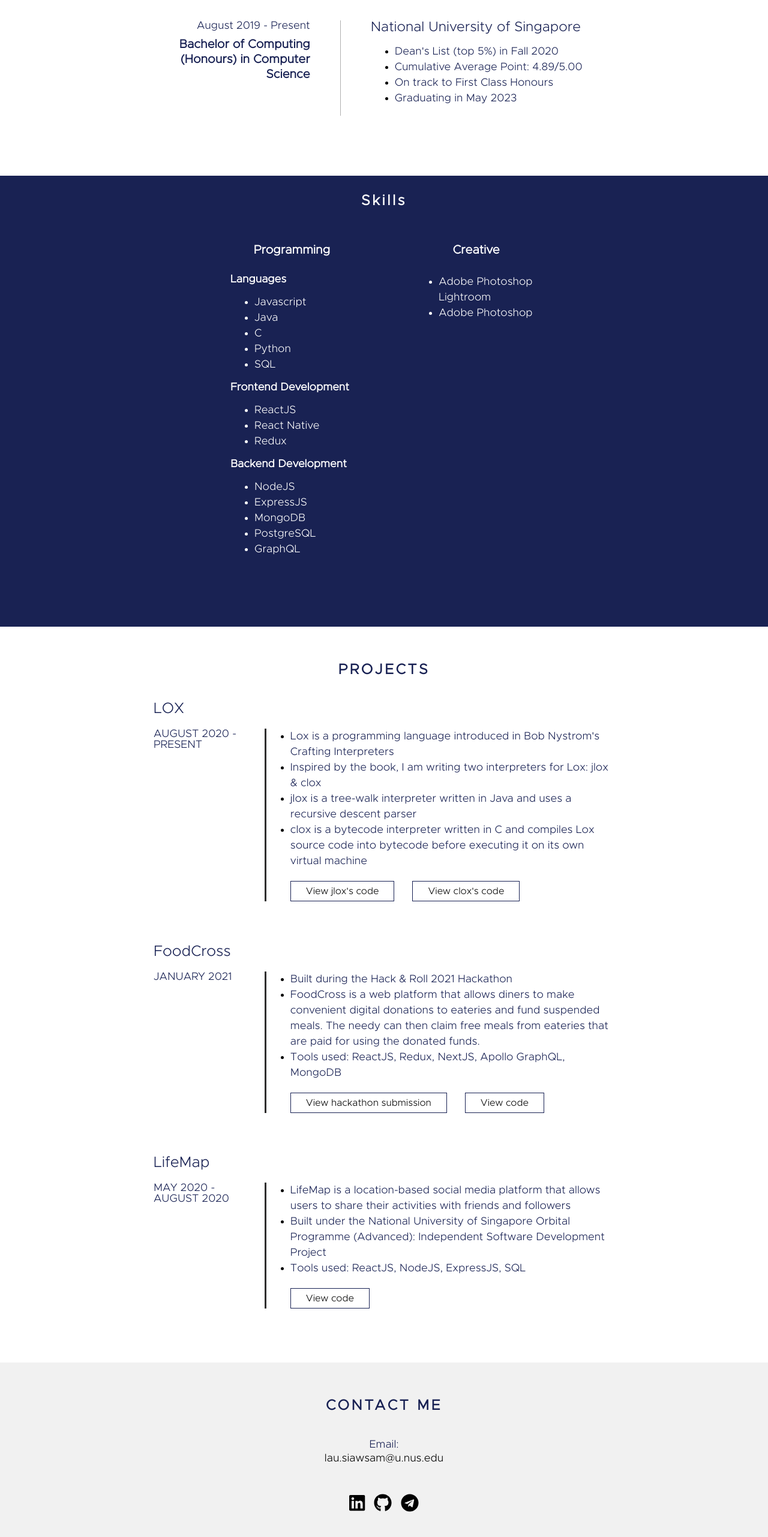
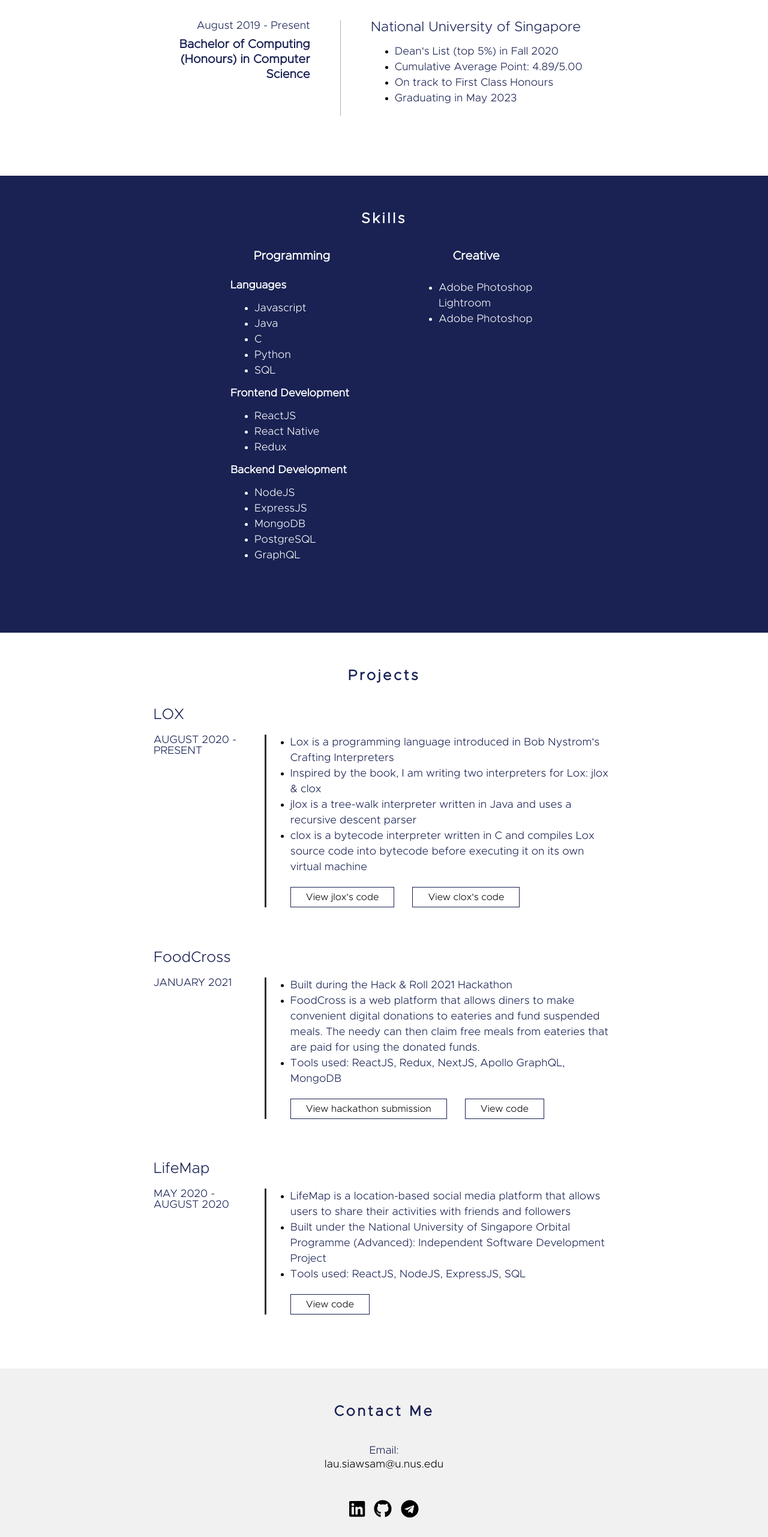
Before and after one commit to Silvernitro/portfolio, a React (Create React App) app in the folder portfolio/: page / in a window 1280 px wide. Shown: the part 2177-4740 px from the top of the page at 60% size. Built offline with nearby package versions, Linux system fonts and the light colour scheme.

Commit message:
Minor finishing tweaks

```diff
--- a/portfolio/src/sections/Contact.js
+++ b/portfolio/src/sections/Contact.js
@@ -8,7 +8,7 @@
 const Contact = () => (
   <Container>
     <SectionHeading>
-      CONTACT ME
+      Contact Me
     </SectionHeading>
 
     <Body>
--- a/portfolio/src/sections/NavBar.js
+++ b/portfolio/src/sections/NavBar.js
@@ -51,9 +51,13 @@
     })
   }
 
+  const scrollToTop = () => {
+    window.scrollTo({ top: 0, behavior: 'smooth' })
+  }
+
   return (
     <Container ref={navBarRef}>
-      <Name>
+      <Name onClick={scrollToTop}>
         Lau Siaw Sam
       </Name>
       <NavButtons>
@@ -104,7 +108,8 @@
   align-items: center;
 
   font-size: 30px;
-  color: ${styles.PRI_COLOR}
+  color: ${styles.PRI_COLOR};
+  cursor: pointer;
 `
 
 const NavButtons = styled.div`
--- a/portfolio/src/sections/Projects.js
+++ b/portfolio/src/sections/Projects.js
@@ -6,7 +6,7 @@
 
 const Projects = ({ refProp }) => (
   <Container ref={refProp}>
-    <SectionHeading>PROJECTS</SectionHeading>
+    <SectionHeading>Projects</SectionHeading>
 
     {copy.map(({
       projectTitle,
--- a/portfolio/src/sections/Skills.js
+++ b/portfolio/src/sections/Skills.js
@@ -11,7 +11,7 @@
 
 const Skills = ({ refProp }) => (
   <Container ref={refProp}>
-    <SectionHeading style={{ color: 'inherit', margin: '30px 0px 60px 0px' }}>
+    <SectionHeading style={{ color: 'inherit', marginBottom: '40px' }}>
       Skills
     </SectionHeading>
 
@@ -93,6 +93,7 @@
   display: flex;
   flex-direction: column;
   align-items: center;
+  padding-top: 40px;
   padding-bottom: 100px;
 `
 
```
